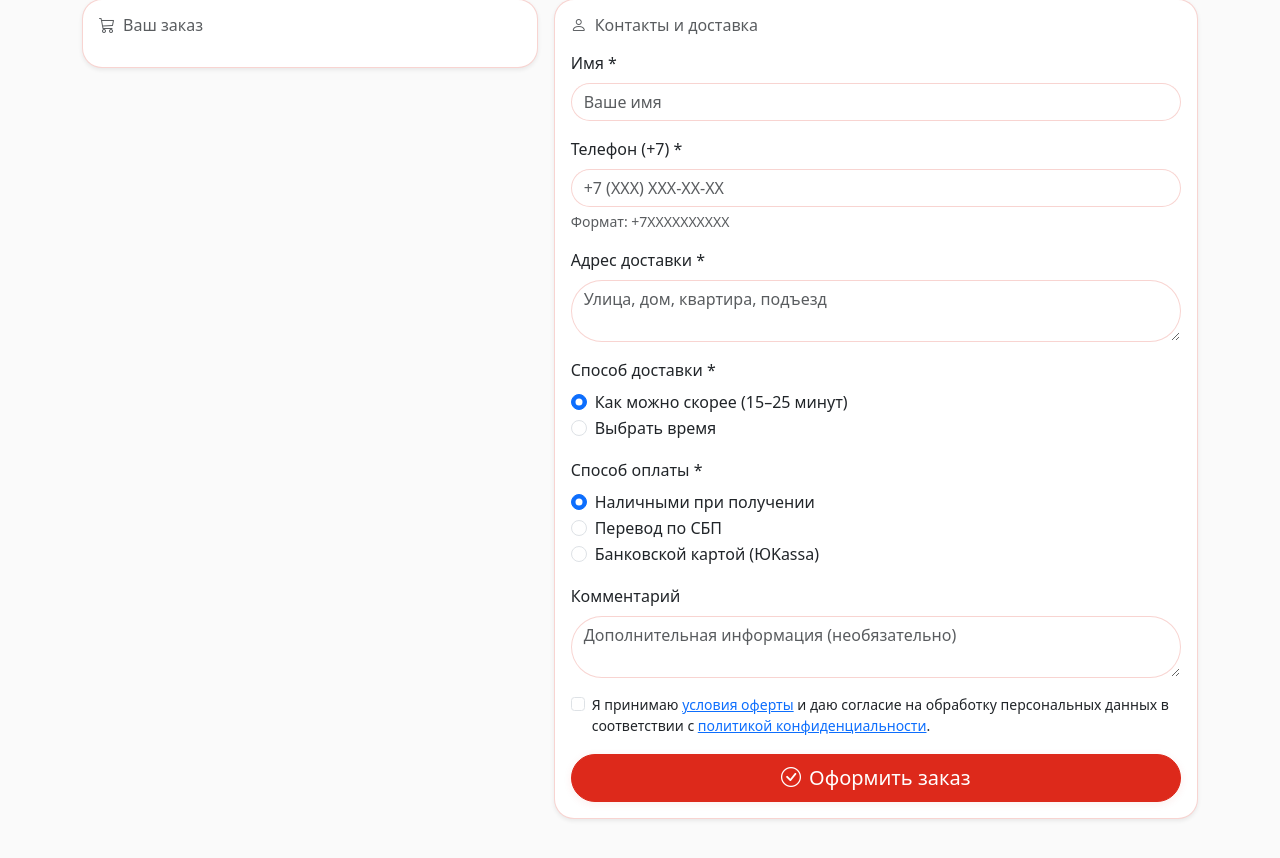
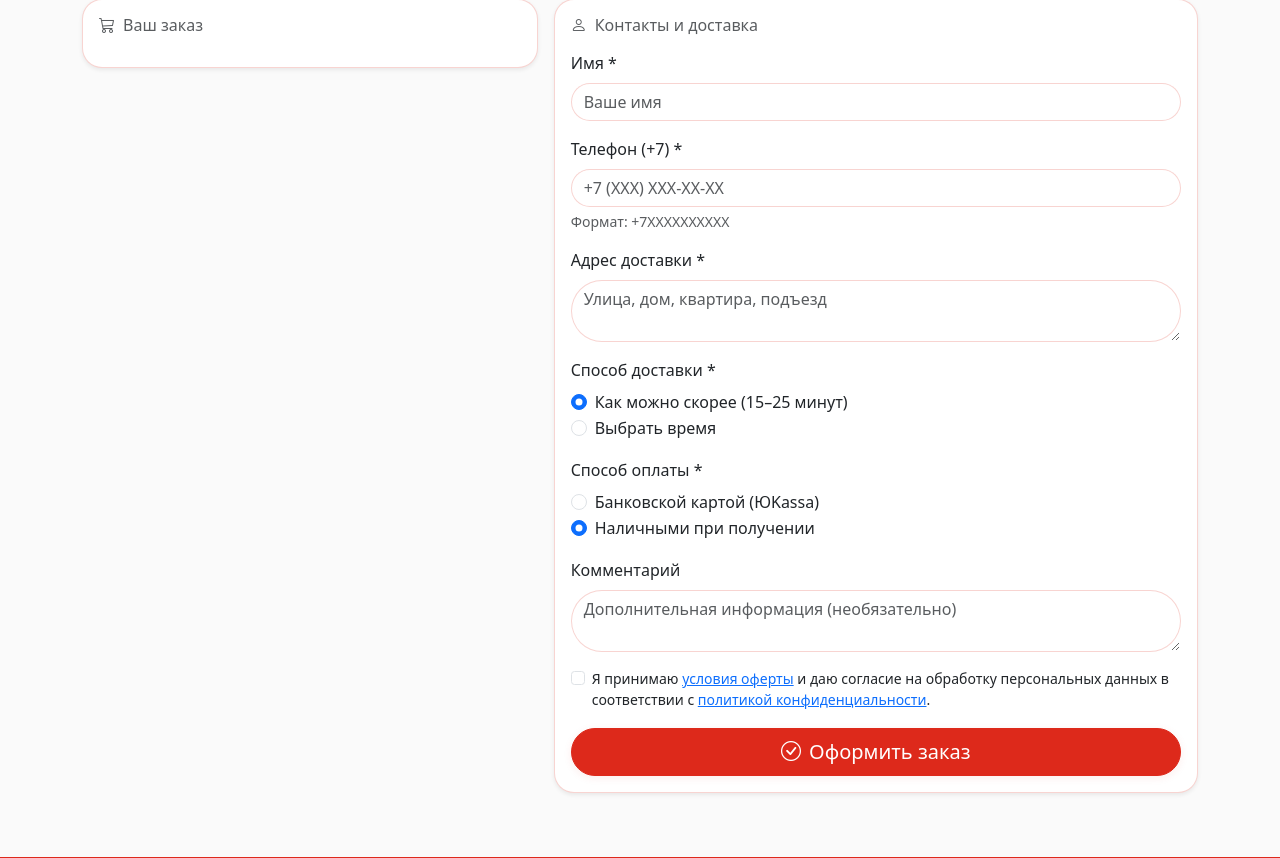
Before and after one commit to Ale007XD/SieshKa-Site, a Python web app: template app/templates/checkout.html in a window 1280 px wide. Shown: the part 130-988 px from the top of the page. Run offline with Jinja, Linux system fonts and the light colour scheme; the template is opened without the code that fills it, so the values that code supplies are empty.

Commit message:
Update checkout.html

```diff
--- a/app/templates/checkout.html
+++ b/app/templates/checkout.html
@@ -115,21 +115,15 @@
           <div>
             <label class="form-label">Способ оплаты *</label>
             <div class="form-check">
+              <input class="form-check-input" type="radio" name="payment_method" id="payment_yookassa" value="yookassa_card">
+              <label class="form-check-label" for="payment_yookassa">
+                Банковской картой (ЮKassa)
+              </label>
+            </div>
+            <div class="form-check">
               <input class="form-check-input" type="radio" name="payment_method" id="payment_cash" value="cash" checked>
               <label class="form-check-label" for="payment_cash">
                 Наличными при получении
-              </label>
-            </div>
-            <div class="form-check">
-              <input class="form-check-input" type="radio" name="payment_method" id="payment_sbp" value="sbp_transfer">
-              <label class="form-check-label" for="payment_sbp">
-                Перевод по СБП
-              </label>
-            </div>
-            <div class="form-check">
-              <input class="form-check-input" type="radio" name="payment_method" id="payment_yookassa" value="yookassa_card">
-              <label class="form-check-label" for="payment_yookassa">
-                Банковской картой (ЮKassa)
               </label>
             </div>
           </div>
```
